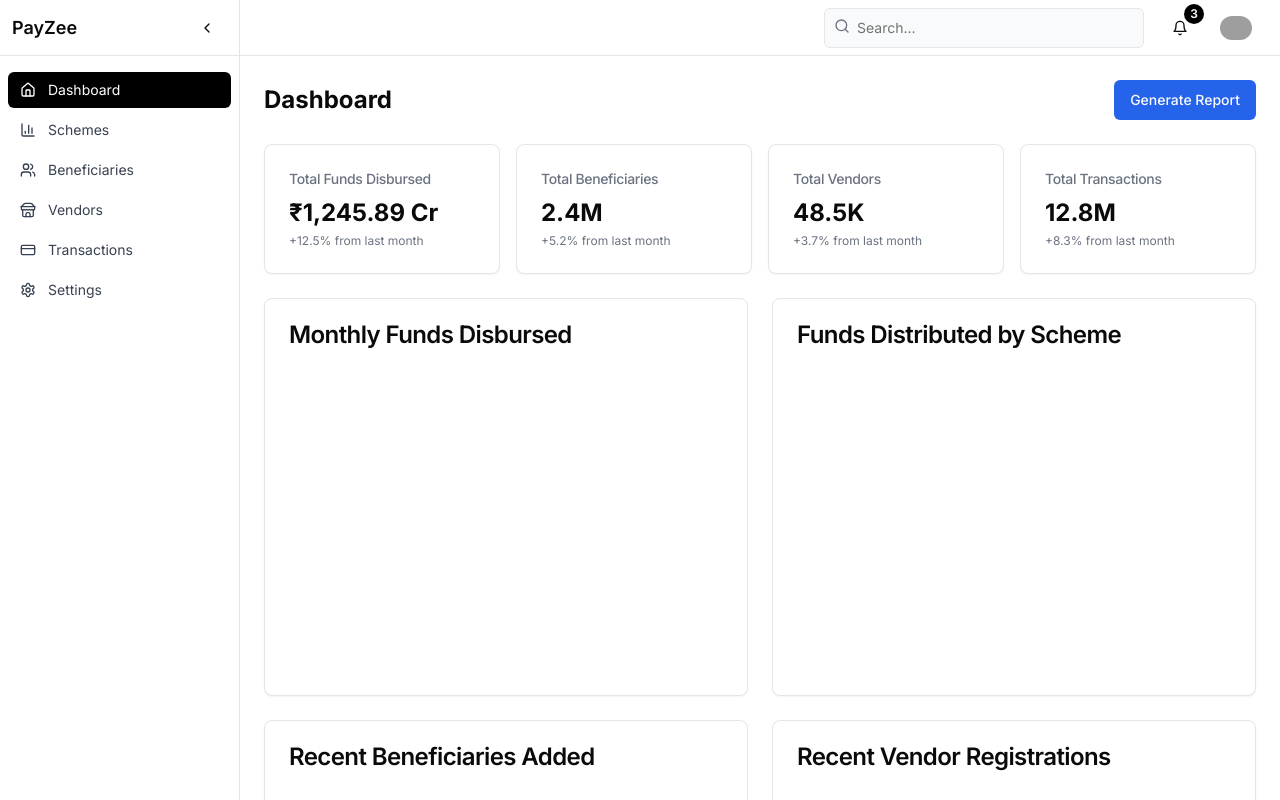
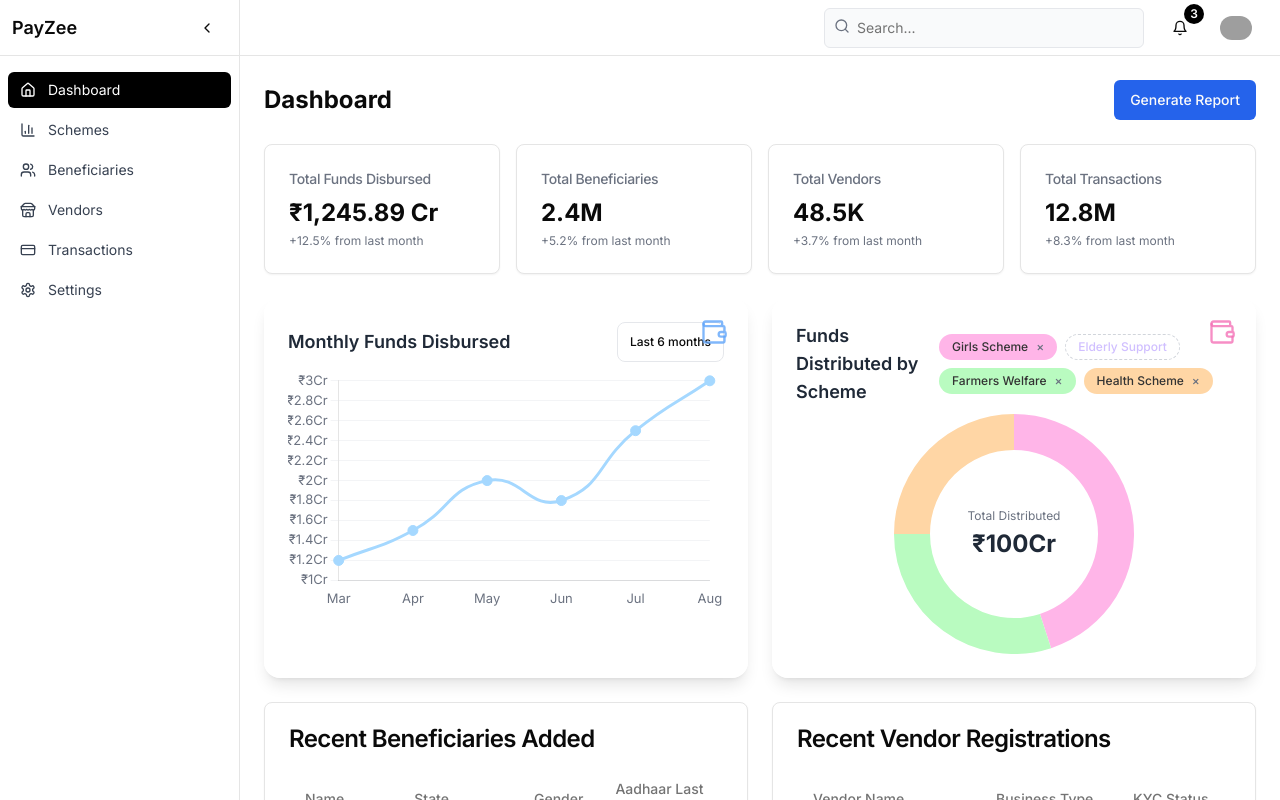
Before and after one commit to alfiyafatima09/payzee_website, a Next.js app: page / in a window 1280 px wide. Shown: the top 800 px of the page. Built offline with nearby package versions, Linux system fonts and the light colour scheme; grey boxes are pictures that could not be loaded.

Commit message:
feat: Add the graphs

```diff
--- a/app/page.tsx
+++ b/app/page.tsx
@@ -1,6 +1,6 @@
 "use client"
 
-import { useState } from "react"
+import { useState, useEffect } from 'react'
 import {
   BarChart3,
   Bell,
@@ -14,10 +14,25 @@ import {
   Store,
   Users,
   X,
+  Wallet,
 } from "lucide-react"
 import { Inter } from "next/font/google"
 import Image from "next/image"
 import Link from "next/link"
+import {
+  Chart as ChartJS,
+  CategoryScale,
+  LinearScale,
+  PointElement,
+  LineElement,
+  BarElement,
+  ArcElement,
+  Title,
+  Tooltip,
+  Legend,
+} from 'chart.js'
+import { Line, Pie } from 'react-chartjs-2'
+import { motion } from "framer-motion"
 
 import { Badge } from "@/components/ui/badge"
 import { Button } from "@/components/ui/button"
@@ -33,28 +48,42 @@ import {
 import { Input } from "@/components/ui/input"
 import { Sheet, SheetContent } from "@/components/ui/sheet"
 import { Table, TableBody, TableCell, TableHead, TableHeader, TableRow } from "@/components/ui/table"
-import {
-  CartesianGrid,
-  Cell,
-  Legend,
-  Line,
-  LineChart,
-  Pie,
-  PieChart,
-  ResponsiveContainer,
+
+// Register ChartJS components
+ChartJS.register(
+  CategoryScale,
+  LinearScale,
+  PointElement,
+  LineElement,
+  BarElement,
+  ArcElement,
+  Title,
   Tooltip,
-  XAxis,
-  YAxis,
-} from "@/components/ui/chart"
+  Legend
+)
 
 const inter = Inter({ subsets: ["latin"] })
+
+// Define the type for scheme data
+interface SchemeData {
+  name: string;
+  value: number;
+  tags: string[];
+  color: string;
+}
+
+// Define types for chart data
+interface MonthlyData {
+  name: string;
+  amount: number;
+}
 
 export default function Dashboard() {
   const [isCollapsed, setIsCollapsed] = useState(false)
   const [isMobileOpen, setIsMobileOpen] = useState(false)
 
   // Sample data for charts
-  const monthlyData = [
+  const monthlyData: MonthlyData[] = [
     { name: "Jan", amount: 4000 },
     { name: "Feb", amount: 3000 },
     { name: "Mar", amount: 5000 },
@@ -69,14 +98,20 @@ export default function Dashboard() {
     { name: "Dec", amount: 10000 },
   ]
 
-  const schemeData = [
-    { name: "Direct Benefit Transfer", value: 45 },
-    { name: "PM Kisan", value: 25 },
-    { name: "MGNREGA", value: 15 },
-    { name: "Other Schemes", value: 15 },
-  ]
+  // Sample data with tags
+  const schemeData: SchemeData[] = [
+    { name: 'Rural Credit Scheme', value: 35, tags: ['Farmers', 'Rural'], color: '#0088FE' },
+    { name: 'Women Entrepreneurship Fund', value: 20, tags: ['Women Entrepreneurs', 'Business'], color: '#00C49F' },
+    { name: 'Student Scholarship Program', value: 15, tags: ['Students', 'Education'], color: '#FFBB28' },
+    { name: 'Girl Child Education Support', value: 10, tags: ['Girls', 'Education'], color: '#FF8042' },
+    { name: 'Senior Pension Fund', value: 12, tags: ['Senior Citizens', 'Welfare'], color: '#8884d8' },
+    { name: 'Agricultural Innovation Grant', value: 8, tags: ['Farmers', 'Innovation'], color: '#82ca9d' },
+  ];
 
-  const COLORS = ["#2563EB", "#4B5563", "#9CA3AF", "#D1D5DB"]
+  // Extract all unique tags from the data
+  const allTags = Array.from(
+    new Set(schemeData.flatMap(scheme => scheme.tags))
+  ).sort();
 
   const beneficiaries = [
     { name: "Rajesh Kumar", state: "Uttar Pradesh", gender: "Male", aadhaar: "1234" },
@@ -102,6 +137,141 @@ export default function Dashboard() {
     { name: "Transactions", icon: CreditCard, active: false, path: "/transactions" },
     { name: "Settings", icon: Settings, active: false, path: "/settings" },
   ]
+
+  // Dropdown options for time range
+  const timeRanges = [
+    { label: "Last 30 days", value: "30d" },
+    { label: "Last 6 months", value: "6m" },
+    { label: "Last 1 year", value: "1y" },
+  ]
+
+  // Dummy data for each time range
+  const fundsDataByRange = {
+    "30d": { labels: ["Week 1", "Week 2", "Week 3", "Week 4"], data: [1.2, 1.5, 2.0, 1.8] },
+    "6m": { labels: ["Mar", "Apr", "May", "Jun", "Jul", "Aug"], data: [1.2, 1.5, 2.0, 1.8, 2.5, 3.0] },
+    "1y": { labels: ["Sep", "Oct", "Nov", "Dec", "Jan", "Feb"], data: [1.0, 1.3, 1.7, 2.1, 2.6, 3.2] },
+  }
+
+  const pastelColors = [
+    "#A5D8FF", // blue
+    "#B9FBC0", // mint
+    "#D0BFFF", // purple
+    "#FFD6A5", // orange
+    "#FFB5E8", // pink
+    "#C1F0F6", // teal
+  ]
+
+  const schemeFilters = [
+    { label: "Girls Scheme", key: "girls", color: pastelColors[4] },
+    { label: "Elderly Support", key: "elderly", color: pastelColors[2] },
+    { label: "Farmers Welfare", key: "farmers", color: pastelColors[1] },
+    { label: "Health Scheme", key: "health", color: pastelColors[3] },
+  ]
+
+  const donutDataByFilter = {
+    girls: { value: 45, color: pastelColors[4] },
+    farmers: { value: 30, color: pastelColors[1] },
+    health: { value: 25, color: pastelColors[3] },
+    elderly: { value: 20, color: pastelColors[2] },
+  }
+
+  const [selectedRange, setSelectedRange] = useState("6m")
+  const [activeFilters, setActiveFilters] = useState(["girls", "farmers", "health"])
+
+  // Prepare line chart data
+  const fundsLineData = {
+    labels: fundsDataByRange[selectedRange].labels,
+    datasets: [
+      {
+        label: "Funds Disbursed (Cr)",
+        data: fundsDataByRange[selectedRange].data,
+        fill: true,
+        borderColor: pastelColors[0],
+        backgroundColor: (ctx: any) => {
+          const chart = ctx.chart;
+          const {ctx: c, chartArea} = chart;
+          if (!chartArea) return null;
+          const gradient = c.createLinearGradient(0, chartArea.top, 0, chartArea.bottom);
+          gradient.addColorStop(0, "rgba(165,216,255,0.5)");
+          gradient.addColorStop(1, "rgba(255,255,255,0.2)");
+          return gradient;
+        },
+        tension: 0.5,
+        pointBackgroundColor: pastelColors[0],
+        pointRadius: 5,
+        pointHoverRadius: 8,
+      },
+    ],
+  }
+
+  const fundsLineOptions = {
+    responsive: true,
+    maintainAspectRatio: false,
+    plugins: {
+      legend: { display: false },
+      tooltip: {
+        callbacks: {
+          label: (ctx: any) => `₹${ctx.raw} Cr`
+        },
+        backgroundColor: '#fff',
+        titleColor: '#222',
+        bodyColor: '#2563EB',
+        borderColor: '#A5D8FF',
+        borderWidth: 1,
+        padding: 12,
+        usePointStyle: true,
+      },
+    },
+    scales: {
+      x: {
+        grid: { display: false },
+        ticks: { color: '#6B7280', font: { family: 'Inter', size: 13 } },
+      },
+      y: {
+        grid: { color: '#F3F4F6' },
+        ticks: {
+          color: '#6B7280',
+          font: { family: 'Inter', size: 13 },
+          callback: (tickValue: number) => `₹${tickValue}Cr`,
+        },
+      },
+    },
+    animation: { duration: 1200, easing: 'easeOutQuart' },
+  }
+
+  // Donut chart data
+  const filteredDonut = activeFilters.map(f => donutDataByFilter[f])
+  const donutChartData = {
+    labels: activeFilters.map(f => schemeFilters.find(s => s.key === f)?.label),
+    datasets: [
+      {
+        data: filteredDonut.map(d => d.value),
+        backgroundColor: filteredDonut.map(d => d.color),
+        borderWidth: 0,
+        hoverOffset: 8,
+      },
+    ],
+  }
+  const donutChartOptions = {
+    cutout: '70%',
+    plugins: {
+      legend: { display: false },
+      tooltip: {
+        callbacks: {
+          label: (ctx: any) => `${ctx.label}: ${ctx.raw}%`,
+        },
+        backgroundColor: '#fff',
+        titleColor: '#222',
+        bodyColor: '#2563EB',
+        borderColor: '#FFD6A5',
+        borderWidth: 1,
+        padding: 12,
+        usePointStyle: true,
+      },
+    },
+    animation: { animateRotate: true, duration: 1200, easing: 'easeOutQuart' },
+  }
+  const totalDistributed = filteredDonut.reduce((sum, d) => sum + d.value, 0)
 
   return (
     <div className={`${inter.className} min-h-screen bg-white flex`}>
@@ -294,94 +464,90 @@ export default function Dashboard() {
 
           {/* Charts */}
           <div className="grid gap-6 md:grid-cols-2 mb-6">
-            <Card>
-              <CardHeader>
-                <CardTitle>Monthly Funds Disbursed</CardTitle>
-              </CardHeader>
-              <CardContent>
-                <div className="h-[300px]">
-                  <ResponsiveContainer width="100%" height="100%">
-                    <LineChart
-                      data={monthlyData}
-                      margin={{
-                        top: 5,
-                        right: 10,
-                        left: 10,
-                        bottom: 5,
-                      }}
-                    >
-                      <CartesianGrid strokeDasharray="3 3" vertical={false} />
-                      <XAxis dataKey="name" tick={{ fontSize: 12 }} tickLine={false} axisLine={false} />
-                      <YAxis
-                        tick={{ fontSize: 12 }}
-                        tickLine={false}
-                        axisLine={false}
-                        tickFormatter={(value) => `₹${value / 1000}K`}
-                      />
-                      <Tooltip
-                        formatter={(value) => [`₹${value} Cr`, "Amount"]}
-                        contentStyle={{
-                          borderRadius: "6px",
-                          border: "1px solid #e5e7eb",
-                          boxShadow: "0 1px 2px 0 rgba(0, 0, 0, 0.05)",
-                        }}
-                      />
-                      <Line
-                        type="monotone"
-                        dataKey="amount"
-                        stroke="#2563EB"
-                        strokeWidth={2}
-                        dot={{ r: 4 }}
-                        activeDot={{ r: 6 }}
-                      />
-                    </LineChart>
-                  </ResponsiveContainer>
+            {/* Card 1: Monthly Funds Disbursed */}
+            <motion.div
+              initial={{ opacity: 0, y: 30 }}
+              animate={{ opacity: 1, y: 0 }}
+              transition={{ duration: 0.7, ease: 'easeOut' }}
+              whileHover={{ boxShadow: '0 8px 32px 0 rgba(37,99,235,0.15)', scale: 1.02 }}
+              className="relative rounded-2xl bg-white/60 backdrop-blur-md shadow-lg p-6 transition-all duration-300 hover:shadow-blue-200"
+              style={{ minHeight: 370 }}
+            >
+              <Wallet className="absolute top-5 right-5 text-blue-400/80 w-7 h-7" />
+              <div className="flex items-center justify-between mb-2">
+                <h2 className="font-semibold text-lg text-gray-800">Monthly Funds Disbursed</h2>
+                <DropdownMenu>
+                  <DropdownMenuTrigger asChild>
+                    <Button variant="outline" className="text-xs px-3 py-1 rounded-lg border-gray-200 bg-white/70 hover:bg-blue-50">
+                      {timeRanges.find(r => r.value === selectedRange)?.label}
+                    </Button>
+                  </DropdownMenuTrigger>
+                  <DropdownMenuContent align="end">
+                    {timeRanges.map(range => (
+                      <DropdownMenuItem key={range.value} onClick={() => setSelectedRange(range.value)}>
+                        {range.label}
+                      </DropdownMenuItem>
+                    ))}
+                  </DropdownMenuContent>
+                </DropdownMenu>
+              </div>
+              <div className="h-[240px] w-full flex items-center">
+                <Line data={fundsLineData} options={fundsLineOptions} />
+              </div>
+            </motion.div>
+
+            {/* Card 2: Funds Distributed by Scheme */}
+            <motion.div
+              initial={{ opacity: 0, y: 30 }}
+              animate={{ opacity: 1, y: 0 }}
+              transition={{ duration: 0.9, ease: 'easeOut' }}
+              whileHover={{ boxShadow: '0 8px 32px 0 rgba(255,181,232,0.15)', scale: 1.02 }}
+              className="relative rounded-2xl bg-white/60 backdrop-blur-md shadow-lg p-6 transition-all duration-300 hover:shadow-pink-200"
+              style={{ minHeight: 370 }}
+            >
+              <Wallet className="absolute top-5 right-5 text-pink-400/80 w-7 h-7" />
+              <div className="flex items-center justify-between mb-2">
+                <h2 className="font-semibold text-lg text-gray-800">Funds Distributed by Scheme</h2>
+                <div className="flex gap-2 flex-wrap">
+                  {schemeFilters.map(filter => (
+                    activeFilters.includes(filter.key) ? (
+                      <Badge
+                        key={filter.key}
+                        className="flex items-center gap-1 px-3 py-1 rounded-full text-xs font-medium cursor-pointer bg-opacity-80"
+                        style={{ background: filter.color, color: '#333' }}
+                      >
+                        {filter.label}
+                        <button
+                          className="ml-1 text-gray-500 hover:text-gray-800 focus:outline-none"
+                          onClick={() => setActiveFilters(activeFilters.filter(f => f !== filter.key))}
+                          aria-label={`Remove ${filter.label}`}
+                          type="button"
+                        >
+                          ×
+                        </button>
+                      </Badge>
+                    ) : (
+                      <Badge
+                        key={filter.key}
+                        className="flex items-center gap-1 px-3 py-1 rounded-full text-xs font-medium cursor-pointer border border-dashed border-gray-300 bg-white/60 hover:bg-opacity-90"
+                        style={{ color: filter.color }}
+                        onClick={() => setActiveFilters([...activeFilters, filter.key])}
+                      >
+                        {filter.label}
+                      </Badge>
+                    )
+                  ))}
                 </div>
-              </CardContent>
-            </Card>
-            <Card>
-              <CardHeader>
-                <CardTitle>Funds Distributed by Scheme</CardTitle>
-              </CardHeader>
-              <CardContent>
-                <div className="h-[300px] flex items-center justify-center">
-                  <ResponsiveContainer width="100%" height="100%">
-                    <PieChart>
-                      <Pie
-                        data={schemeData}
-                        cx="50%"
-                        cy="50%"
-                        innerRadius={60}
-                        outerRadius={90}
-                        paddingAngle={2}
-                        dataKey="value"
-                        label={({ name, percent }) => `${name} ${(percent * 100).toFixed(0)}%`}
-                        labelLine={false}
-                      >
-                        {schemeData.map((entry, index) => (
-                          <Cell key={`cell-${index}`} fill={COLORS[index % COLORS.length]} />
-                        ))}
-                      </Pie>
-                      <Tooltip
-                        formatter={(value) => [`${value}%`, "Percentage"]}
-                        contentStyle={{
-                          borderRadius: "6px",
-                          border: "1px solid #e5e7eb",
-                          boxShadow: "0 1px 2px 0 rgba(0, 0, 0, 0.05)",
-                        }}
-                      />
-                      <Legend
-                        layout="horizontal"
-                        verticalAlign="bottom"
-                        align="center"
-                        iconType="circle"
-                        iconSize={8}
-                      />
-                    </PieChart>
-                  </ResponsiveContainer>
+              </div>
+              <div className="relative h-[240px] w-full flex items-center justify-center">
+                <Pie data={donutChartData} options={donutChartOptions} />
+                {/* Center text overlay */}
+                <div className="absolute inset-0 flex flex-col items-center justify-center pointer-events-none">
+                  <span className="text-xs text-gray-500 mb-1">Total Distributed</span>
+                  <span className="font-bold text-2xl text-gray-800">₹{totalDistributed}Cr</span>
                 </div>
-              </CardContent>
-            </Card>
+              </div>
+            </motion.div>
           </div>
 
           {/* Tables */}
--- a/package.json
+++ b/package.json
@@ -38,16 +38,19 @@
     "@radix-ui/react-toggle-group": "1.1.1",
     "@radix-ui/react-tooltip": "1.1.6",
     "autoprefixer": "^10.4.20",
+    "chart.js": "^4.4.9",
     "class-variance-authority": "^0.7.1",
     "clsx": "^2.1.1",
     "cmdk": "1.0.4",
     "date-fns": "^3.0.0",
     "embla-carousel-react": "8.5.1",
+    "framer-motion": "^12.9.2",
     "input-otp": "1.4.1",
     "lucide-react": "^0.454.0",
     "next": "15.2.4",
     "next-themes": "^0.4.4",
     "react": "^18.2.0",
+    "react-chartjs-2": "^5.3.0",
     "react-day-picker": "8.10.1",
     "react-dom": "^18.2.0",
     "react-hook-form": "^7.54.1",
```
Also changed, not shown: 1 other file (tests, documents, lock files or other folders).
